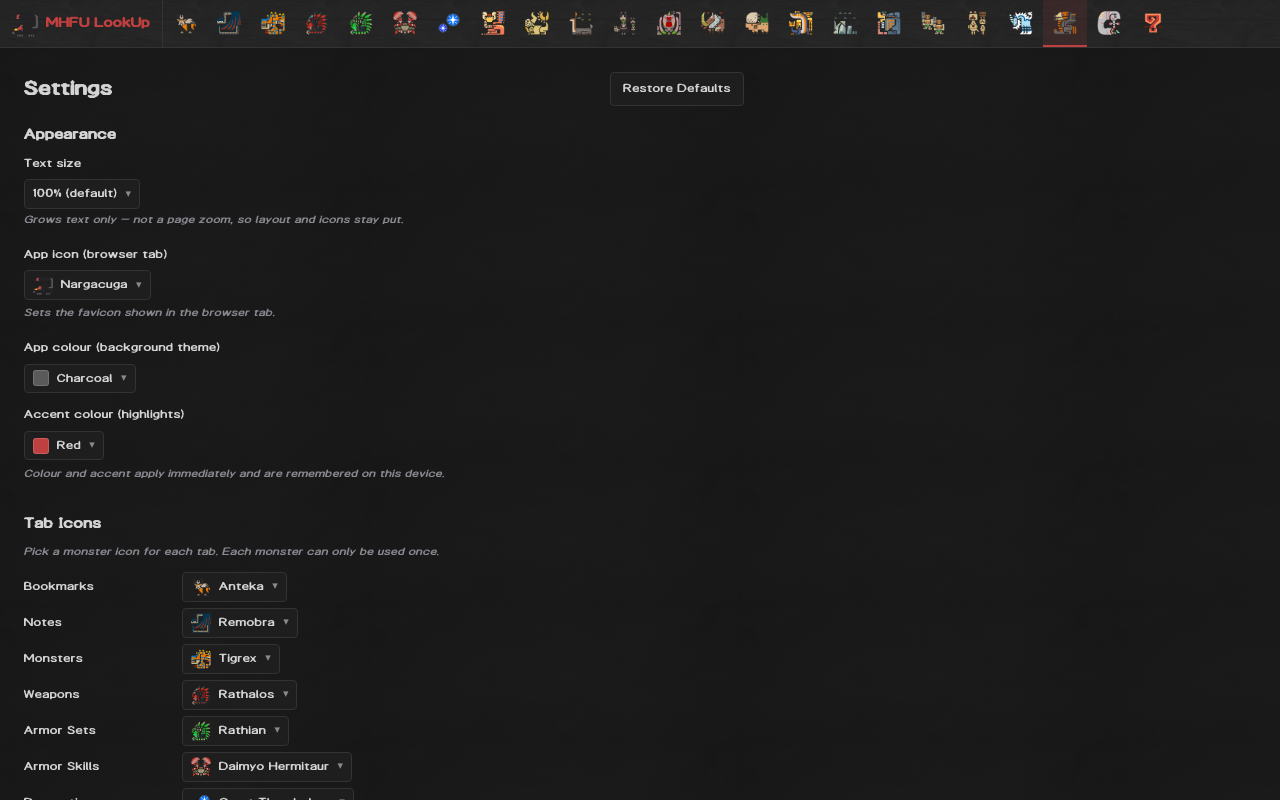
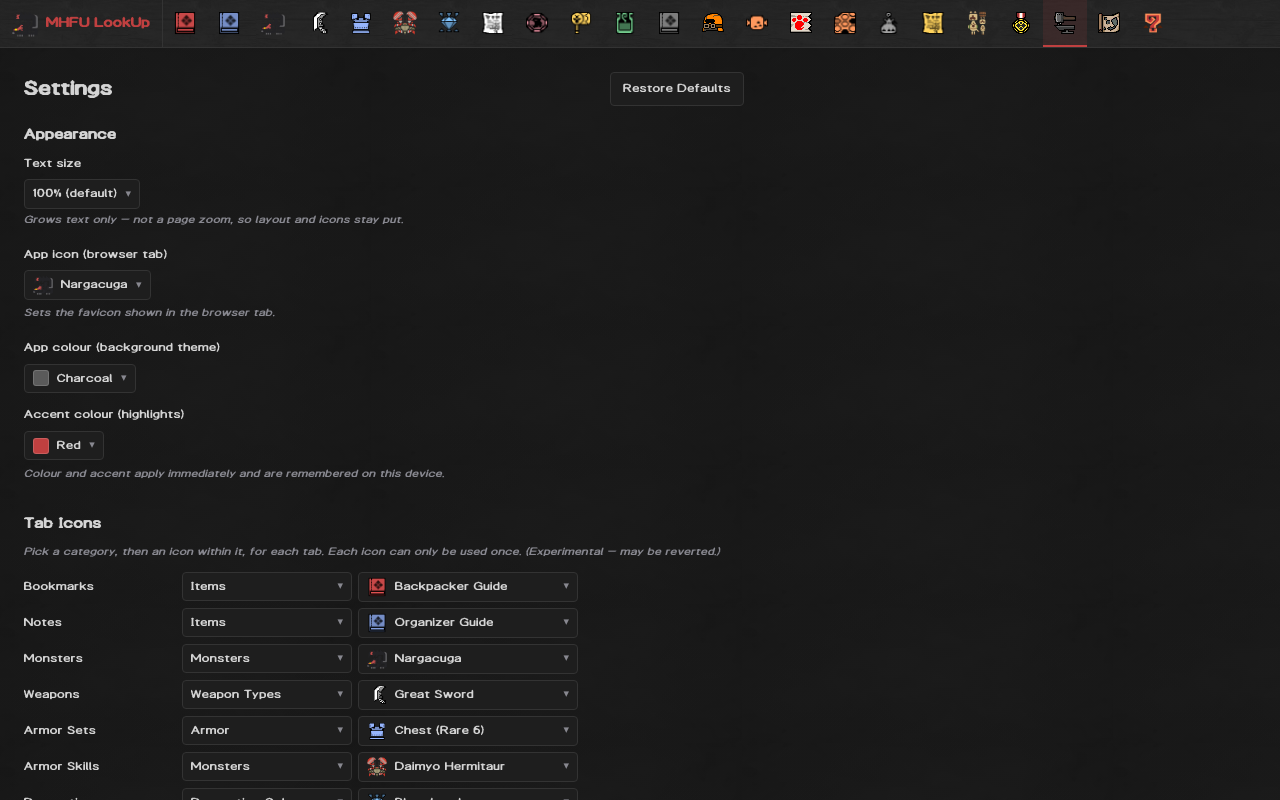
Before and after one commit to ArmoredRaven17/MHFU-LookUp-Test, a React (Vite) app in the folder web/: page /settings in a window 1280 px wide. Built offline with nearby package versions, Linux system fonts and the light colour scheme.

Commit message:
Due to removing tab names, adding all icons to settings to allow users to have better matching icons

```diff
--- a/web/src/components/Dropdown.tsx
+++ b/web/src/components/Dropdown.tsx
@@ -6,6 +6,7 @@ export interface DropdownOption {
   label: string
   swatch?: string   // solid colour chip
   icon?: string     // image src
+  group?: string    // optional section header — a header row is inserted whenever this changes
 }
 
 // Custom <select> replacement that renders each option's colour swatch or icon inline,
@@ -33,13 +34,13 @@ export default function Dropdown({ value, options, onChange, style }: {
   return (
     <div ref={ref} style={{ position: 'relative', display: 'inline-block', ...style }}>
       <button type="button" onClick={() => setOpen(o => !o)} style={{
-        display: 'flex', alignItems: 'center', gap: 8,
+        display: 'flex', alignItems: 'center', gap: 8, width: style?.width != null ? '100%' : undefined,
         background: 'var(--surface)', border: '1px solid var(--border)', borderRadius: 4,
         color: 'var(--text)', padding: '4px 8px', fontSize: 13 * scale, cursor: 'pointer', textAlign: 'left',
         whiteSpace: 'nowrap',
       }}>
         <Swatch option={current} />
-        <span>{current?.label ?? value}</span>
+        <span style={{ overflow: 'hidden', textOverflow: 'ellipsis', flex: style?.width != null ? 1 : undefined }}>{current?.label ?? value}</span>
         <span style={{ color: 'var(--muted)', fontSize: 11 * scale, flexShrink: 0 }}>{open ? '▴' : '▾'}</span>
       </button>
 
@@ -50,17 +51,25 @@ export default function Dropdown({ value, options, onChange, style }: {
           maxHeight: 280, overflowY: 'auto', background: 'var(--surface)', border: '1px solid var(--border)',
           borderRadius: 4, boxShadow: '0 4px 12px rgba(0,0,0,0.4)',
         }}>
-          {options.map(o => (
-            <div key={o.value} onClick={() => { onChange(o.value); setOpen(false) }} style={{
-              display: 'flex', alignItems: 'center', gap: 8, padding: '5px 8px', cursor: 'pointer', fontSize: 13 * scale,
-              whiteSpace: 'nowrap',
-              background: o.value === value ? 'var(--header-bg)' : 'transparent',
-              color: o.value === value ? 'var(--accent)' : 'var(--text)',
-            }}
-                 onMouseEnter={e => { if (o.value !== value) e.currentTarget.style.background = 'var(--row-alt)' }}
-                 onMouseLeave={e => { if (o.value !== value) e.currentTarget.style.background = 'transparent' }}>
-              <Swatch option={o} />
-              <span style={{ overflow: 'hidden', textOverflow: 'ellipsis' }}>{o.label}</span>
+          {options.map((o, i) => (
+            <div key={o.value}>
+              {o.group && o.group !== options[i - 1]?.group && (
+                <div style={{
+                  padding: i === 0 ? '5px 8px 3px' : '7px 8px 3px', marginTop: i === 0 ? 0 : 2,
+                  borderTop: i === 0 ? 'none' : '1px solid var(--border)',
+                  fontSize: 10 * scale, fontWeight: 700, color: 'var(--muted)',
+                  textTransform: 'uppercase', letterSpacing: '0.05em',
+                }}>{o.group}</div>
+              )}
+              <div onClick={() => { onChange(o.value); setOpen(false) }}
+                   className={o.value === value ? 'menu-row selected' : 'menu-row'} style={{
+                display: 'flex', alignItems: 'center', gap: 8, padding: '5px 8px', cursor: 'pointer', fontSize: 13 * scale,
+                whiteSpace: 'nowrap',
+                color: o.value === value ? 'var(--accent)' : 'var(--text)',
+              }}>
+                <Swatch option={o} />
+                <span style={{ overflow: 'hidden', textOverflow: 'ellipsis' }}>{o.label}</span>
+              </div>
             </div>
           ))}
         </div>
--- a/web/src/components/Layout.tsx
+++ b/web/src/components/Layout.tsx
@@ -4,6 +4,7 @@ import { BASE } from '../utils/assets'
 import { useTabIcons } from '../theme/tabIcons'
 import { useAppIcon } from '../theme/appearance'
 import { useTextScale } from '../theme/textScale'
+import { resolveIconSrc } from '../theme/iconCatalog'
 
 export interface NavItem {
   path: string
@@ -12,30 +13,32 @@ export interface NavItem {
 }
 
 // Content tabs (order + default icons). Exported so Settings → Tab Icons reuses the list.
+// Icons are `category:id` values resolved via theme/iconCatalog.ts's resolveIconSrc() — these
+// are the user's own hand-picked defaults (baked in from their live Settings selections).
 export const NAV: NavItem[] = [
-  { path: 'bookmarks',  label: 'Bookmarks',       icon: 'anteka' },
-  { path: 'notes',      label: 'Notes',            icon: 'remobra' },
-  { path: 'monsters',   label: 'Monsters',         icon: 'tigrex' },
-  { path: 'weapons',    label: 'Weapons',          icon: 'rathalos' },
-  { path: 'armorsets',  label: 'Armor Sets',       icon: 'rathian' },
-  { path: 'armorskills',label: 'Armor Skills',     icon: 'daimyo_hermitaur' },
-  { path: 'decorations',label: 'Decorations',      icon: 'great_thunderbug' },
-  { path: 'quests',     label: 'Quests',           icon: 'yian_kut_ku' },
-  { path: 'training',   label: 'Training School',  icon: 'diablos' },
-  { path: 'gathering',  label: 'Gathering',        icon: 'kelbi' },
-  { path: 'items',      label: 'Items',            icon: 'melynx' },
-  { path: 'combolist',  label: 'Combo List',       icon: 'congalala' },
-  { path: 'treasures',  label: 'Treasures',        icon: 'bulldrome' },
-  { path: 'kitchen',    label: 'Kitchen',          icon: 'mosswine' },
-  { path: 'trenya',     label: 'Trenya',           icon: 'plesioth' },
-  { path: 'pokke',      label: 'Pokke Farm',       icon: 'basarios' },
-  { path: 'granny',     label: 'Peddling Granny',  icon: 'gypceros' },
-  { path: 'veggie',     label: 'Veggie Elder',     icon: 'shakalaka' },
-  { path: 'comrades',   label: 'Felyne Comrades',  icon: 'felyne' },
-  { path: 'awards',     label: 'Awards',           icon: 'kirin' },
-  { path: 'settings',   label: 'Settings',         icon: 'hypnocatrice' },
-  { path: 'help',       label: 'Help',             icon: 'khezu' },
-  { path: 'about',      label: 'About',            icon: 'fatalis' },
+  { path: 'bookmarks',  label: 'Bookmarks',       icon: 'item:MH4G-Book_Icon_Red' },
+  { path: 'notes',      label: 'Notes',            icon: 'item:MH4G-Book_Icon_Blue' },
+  { path: 'monsters',   label: 'Monsters',         icon: 'monster:nargacuga' },
+  { path: 'weapons',    label: 'Weapons',          icon: 'weapon:Great_Sword' },
+  { path: 'armorsets',  label: 'Armor Sets',       icon: 'armor:chest_R6' },
+  { path: 'armorskills',label: 'Armor Skills',     icon: 'monster:daimyo_hermitaur' },
+  { path: 'decorations',label: 'Decorations',      icon: 'decocolor:blue' },
+  { path: 'quests',     label: 'Quests',           icon: 'item:MH4G-Ticket_Icon_White' },
+  { path: 'training',   label: 'Training School',  icon: 'item:MH4G-Coin_Icon_Pink' },
+  { path: 'gathering',  label: 'Gathering',        icon: 'item:MH4G-Bugnet_Icon_Yellow' },
+  { path: 'items',      label: 'Items',            icon: 'item:MH4G-Medicine_Icon_Green' },
+  { path: 'combolist',  label: 'Combo List',       icon: 'item:MH4G-Book_Icon_Grey' },
+  { path: 'treasures',  label: 'Treasures',        icon: 'award:award_042' },
+  { path: 'kitchen',    label: 'Kitchen',          icon: 'item:MH4G-Meat_Icon_Orange' },
+  { path: 'trenya',     label: 'Trenya',           icon: 'award:award_043' },
+  { path: 'pokke',      label: 'Pokke Farm',       icon: 'item:MH4G-Webbing_Icon_Orange' },
+  { path: 'granny',     label: 'Peddling Granny',  icon: 'item:MH4G-Sac_Icon_Grey' },
+  { path: 'veggie',     label: 'Veggie Elder',     icon: 'item:MH4G-Ticket_Icon_Yellow' },
+  { path: 'comrades',   label: 'Felyne Comrades',  icon: 'monster:felyne' },
+  { path: 'awards',     label: 'Awards',           icon: 'award:award_011' },
+  { path: 'settings',   label: 'Settings',         icon: 'award:award_023' },
+  { path: 'help',       label: 'Help',             icon: 'award:award_024' },
+  { path: 'about',      label: 'About',            icon: 'monster:fatalis' },
 ]
 
 // Icon-only nav tab — the full label is a native title-attribute tooltip on hover, since 23 tabs
@@ -52,7 +55,7 @@ function NavIcon({ item, iconId, active }: { item: NavItem; iconId: string; acti
         textDecoration: 'none',
       }}
     >
-      <img src={`${BASE}/assets/Monsters/${iconId}.png`} alt={item.label} width={24} height={24}
+      <img src={resolveIconSrc(iconId)} alt={item.label} width={24} height={24}
            style={{ objectFit: 'contain', flexShrink: 0 }}
            onError={e => { (e.target as HTMLImageElement).style.visibility = 'hidden' }} />
     </NavLink>
--- a/web/src/pages/SettingsPage.tsx
+++ b/web/src/pages/SettingsPage.tsx
@@ -1,6 +1,6 @@
-import { useEffect, useState } from 'react'
-import { loadMonsters } from '../data/loaders'
-import type { Monster } from '../types'
+import { useEffect, useMemo, useState } from 'react'
+import { loadMonsters, loadItems, loadAwards } from '../data/loaders'
+import type { Monster, Item, Award } from '../types'
 import { BASE } from '../utils/assets'
 import { NAV } from '../components/Layout'
 import Dropdown from '../components/Dropdown'
@@ -11,12 +11,15 @@ import {
 } from '../theme/appearance'
 import { getTabIcons, setTabIcon, resetTabIcons } from '../theme/tabIcons'
 import { SCALE_PRESETS, getTextScale, setTextScale, resetTextScale, useTextScale } from '../theme/textScale'
+import { buildIconCatalog, describeIconValue, resolveIconSrc, type IconEntry } from '../theme/iconCatalog'
 
 const TABS = NAV
 
 export default function SettingsPage() {
   const scale = useTextScale()
   const [monsters, setMonsters] = useState<Monster[]>([])
+  const [items, setItems] = useState<Item[]>([])
+  const [awards, setAwards] = useState<Award[]>([])
   const [surface, setSurfaceState] = useState(getSurface())
   const [accent, setAccentState] = useState(getAccent())
   const [icon, setIconState] = useState(getIcon())
@@ -24,6 +27,12 @@ export default function SettingsPage() {
   const [tabIcons, setTabIconsState] = useState<Record<string, string>>(getTabIcons())
 
   useEffect(() => { loadMonsters().then(m => setMonsters([...m].sort((a, b) => a.name.localeCompare(b.name)))) }, [])
+  useEffect(() => { loadItems().then(setItems) }, [])
+  useEffect(() => { loadAwards().then(setAwards) }, [])
+
+  // EXPERIMENTAL — full icon catalog (monsters + weapon types + elements + locations + notes +
+  // decoration colours + awards + items), grouped by type, for the Tab Icons picker below.
+  const iconCatalog = useMemo(() => buildIconCatalog(monsters, items, awards), [monsters, items, awards])
 
   const chooseSurface = (key: string) => { setSurface(key); setSurfaceState(key) }
   const chooseAccent = (hex: string) => { setAccent(hex); setAccentState(hex) }
@@ -80,21 +89,68 @@ export default function SettingsPage() {
 
         {/* ── Tab Icons ── */}
         <SectionTitle style={{ marginTop: 28 }}>Tab Icons</SectionTitle>
-        <Hint>Pick a monster icon for each tab. Each monster can only be used once.</Hint>
+        <Hint>
+          Pick a category, then an icon within it, for each tab. Each icon can only be used once.
+          (Experimental — may be reverted.)
+        </Hint>
         <div style={{ marginTop: 8 }}>
           {TABS.map(t => {
             const current = effectiveTabIcon(t.path)
             const usedByOthers = new Set(TABS.filter(o => o.path !== t.path).map(o => effectiveTabIcon(o.path)))
-            const options = monsters.filter(m => m.id === current || !usedByOthers.has(m.id))
             return (
               <div key={t.path} style={{ display: 'grid', gridTemplateColumns: '150px 1fr', alignItems: 'center', gap: 8, padding: '3px 0' }}>
                 <span style={{ fontSize: 13 * scale, color: 'var(--text)' }}>{t.label}</span>
-                <Dropdown value={current} onChange={id => chooseTabIcon(t.path, id)} options={monsterOptions(options)} />
+                <TabIconPicker current={current} catalog={iconCatalog} usedElsewhere={usedByOthers}
+                  onChange={id => chooseTabIcon(t.path, id)} />
               </div>
             )
           })}
         </div>
       </div>
+    </div>
+  )
+}
+
+// EXPERIMENTAL — category-first icon picker: a category Dropdown narrows which group the second,
+// icon Dropdown offers, instead of one flat list spanning every category (too much scrolling with
+// ~450 options combined). Switching category auto-picks that category's first available icon.
+function TabIconPicker({ current, catalog, usedElsewhere, onChange }: {
+  current: string
+  catalog: IconEntry[]
+  usedElsewhere: Set<string>
+  onChange: (value: string) => void
+}) {
+  const scale = useTextScale()
+  const groups = useMemo(() => [...new Set(catalog.map(e => e.group))], [catalog])
+  const currentEntry = catalog.find(e => e.value === current)
+  // A saved default can reference a value the catalog no longer lists (e.g. an armor rarity tier
+  // trimmed down to just one representative icon) — describeIconValue() keeps it displaying with
+  // the right category/label instead of showing the raw `category:id` string.
+  const orphan = !currentEntry ? describeIconValue(current) : null
+  const currentGroup = currentEntry?.group ?? orphan?.group ?? groups[0]
+  const [category, setCategory] = useState(currentGroup)
+
+  useEffect(() => { setCategory(currentGroup) }, [currentGroup])
+
+  const iconsInCategory = catalog.filter(e => e.group === category && (e.value === current || !usedElsewhere.has(e.value)))
+    .map(e => ({ value: e.value, label: e.label, icon: e.src }))
+  if (orphan && orphan.group === category) {
+    iconsInCategory.unshift({ value: current, label: orphan.label, icon: resolveIconSrc(current) })
+  }
+
+  const chooseCategory = (newCategory: string) => {
+    if (newCategory === category) return
+    setCategory(newCategory)
+    const first = catalog.find(e => e.group === newCategory && !usedElsewhere.has(e.value))
+    if (first) onChange(first.value)
+  }
+
+  return (
+    <div style={{ display: 'flex', gap: 6 }}>
+      <Dropdown value={category} onChange={chooseCategory} style={{ width: 170 * scale, flexShrink: 0 }}
+        options={groups.map(g => ({ value: g, label: g }))} />
+      <Dropdown value={current} onChange={onChange} style={{ width: 220 * scale, flexShrink: 0 }}
+        options={iconsInCategory} />
     </div>
   )
 }
--- /dev/null
+++ b/web/src/theme/iconCatalog.ts
@@ -0,0 +1,112 @@
+// EXPERIMENTAL — Tab Icon picker expanded from "any monster" to "any game-content icon",
+// grouped by type. Self-contained so it's easy to roll back: revert the 3 call sites
+// (SettingsPage.tsx, Layout.tsx) and delete this file.
+import { BASE } from '../utils/assets'
+import type { Monster, Item, Award } from '../types'
+
+export interface IconEntry { value: string; label: string; src: string; group: string }
+
+const WEAPON_TYPES: [string, string][] = [ // [label, filename stem]
+  ['Great Sword', 'Great_Sword'], ['Long Sword', 'Long_Sword'], ['Sword & Shield', 'Sword_and_Shield'],
+  ['Dual Blades', 'Dual_Blades'], ['Hammer', 'Hammer'], ['Hunting Horn', 'Hunting_Horn'],
+  ['Lance', 'Lance'], ['Gunlance', 'Gunlance'], ['Light Bowgun', 'Light_Bowgun'],
+  ['Heavy Bowgun', 'Heavy_Bowgun'], ['Bow', 'Bow'],
+]
+const ELEMENTS = ['Dragon', 'Fire', 'Ice', 'Paralysis', 'Poison', 'Sleep', 'Thunder', 'Water']
+const LOCATIONS: [string, string][] = [ // [filename stem, label]
+  ['arena', 'Arena'], ['battleground', 'Battleground'], ['castle_schrade', 'Castle Schrade'],
+  ['desert', 'Desert'], ['forest_and_hills', 'Forest and Hills'], ['fortress', 'Fortress'],
+  ['great_forest', 'Great Forest'], ['jungle', 'Jungle'], ['old_desert', 'Old Desert'],
+  ['old_jungle', 'Old Jungle'], ['old_swamp', 'Old Swamp'], ['old_volcano', 'Old Volcano'],
+  ['snowy_mountains', 'Snowy Mountains'], ['swamp', 'Swamp'], ['tower', 'Tower'],
+  ['town', 'Town'], ['volcano', 'Volcano'],
+]
+// One representative (base/Rare-1) icon per slot — Armor has no untinted file like WeaponTypes
+// does, so R1 stands in as the canonical look rather than listing all 8 rarity-tinted variants.
+const ARMOR_SLOTS = ['Head', 'Chest', 'Arms', 'Waist', 'Legs']
+const NOTE_COLORS = ['aqua', 'blue', 'green', 'purple', 'red', 'white', 'yellow']
+const DECO_COLORS = ['blue', 'cyan', 'gray', 'green', 'orange', 'pink', 'red', 'slate', 'white', 'yellow']
+
+const cap = (s: string) => s[0].toUpperCase() + s.slice(1)
+
+/** category:id — resolves to the full asset URL. Bare/no-colon values are legacy monster ids. */
+export function resolveIconSrc(value: string): string {
+  const i = value.indexOf(':')
+  if (i < 0) return `${BASE}/assets/Monsters/${value}.png`
+  const cat = value.slice(0, i), id = value.slice(i + 1)
+  switch (cat) {
+    case 'monster': return `${BASE}/assets/Monsters/${id}.png`
+    case 'weapon': return `${BASE}/assets/WeaponTypes/${id}.png`
+    case 'element': return `${BASE}/assets/Elements/${id}.png`
+    case 'location': return `${BASE}/assets/Locations/${id}.png`
+    case 'note': return `${BASE}/assets/Notes/Note.${id}.png`
+    case 'decocolor': return `${BASE}/assets/Decorations/${id}.png`
+    case 'armor': return `${BASE}/assets/Armor/${id}.png`
+    case 'award': return `${BASE}/assets/Awards/${id}.png`
+    case 'item': return `${BASE}/assets/Items/${id}.png`
+    default: return `${BASE}/assets/Monsters/${id}.png`
+  }
+}
+
+const GROUP_BY_CATEGORY: Record<string, string> = {
+  monster: 'Monsters', weapon: 'Weapon Types', element: 'Elements', location: 'Locations',
+  armor: 'Armor', note: 'Hunting Horn Notes', decocolor: 'Decoration Colors', award: 'Awards', item: 'Items',
+}
+
+/** Best-effort label/group for a value that isn't in the built catalog — e.g. a saved default
+ * referencing an armor rarity tier that's since been trimmed out of the picker's own option list.
+ * Keeps an "orphaned" selection displaying correctly (right category, readable label) instead of
+ * showing the raw `category:id` string. */
+export function describeIconValue(value: string): { label: string; group: string } {
+  const i = value.indexOf(':')
+  if (i < 0) return { label: value, group: 'Monsters' }
+  const cat = value.slice(0, i), id = value.slice(i + 1)
+  const group = GROUP_BY_CATEGORY[cat] ?? 'Monsters'
+  if (cat === 'armor') {
+    const m = id.match(/^(\w+)_R(\d+)$/)
+    if (m) return { label: `${cap(m[1])} (Rare ${m[2]})`, group }
+  }
+  if (cat === 'note') return { label: `${cap(id)} Note`, group }
+  if (cat === 'decocolor') return { label: `${cap(id)} Jewel`, group }
+  return { label: id, group }
+}
+
+export function buildIconCatalog(monsters: Monster[], items: Item[], awards: Award[]): IconEntry[] {
+  const out: IconEntry[] = []
+
+  for (const m of monsters) {
+    out.push({ value: `monster:${m.id}`, label: m.name, src: resolveIconSrc(`monster:${m.id}`), group: 'Monsters' })
+  }
+  for (const [label, stem] of WEAPON_TYPES) {
+    out.push({ value: `weapon:${stem}`, label, src: resolveIconSrc(`weapon:${stem}`), group: 'Weapon Types' })
+  }
+  for (const e of ELEMENTS) {
+    out.push({ value: `element:${e}`, label: e, src: resolveIconSrc(`element:${e}`), group: 'Elements' })
+  }
+  for (const [stem, label] of LOCATIONS) {
+    out.push({ value: `location:${stem}`, label, src: resolveIconSrc(`location:${stem}`), group: 'Locations' })
+  }
+  for (const slot of ARMOR_SLOTS) {
+    const stem = `${slot.toLowerCase()}_R1`
+    out.push({ value: `armor:${stem}`, label: slot, src: resolveIconSrc(`armor:${stem}`), group: 'Armor' })
+  }
+  for (const c of NOTE_COLORS) {
+    out.push({ value: `note:${c}`, label: `${cap(c)} Note`, src: resolveIconSrc(`note:${c}`), group: 'Hunting Horn Notes' })
+  }
+  for (const c of DECO_COLORS) {
+    out.push({ value: `decocolor:${c}`, label: `${cap(c)} Jewel`, src: resolveIconSrc(`decocolor:${c}`), group: 'Decoration Colors' })
+  }
+  for (const a of awards) {
+    out.push({ value: `award:${a.icon}`, label: a.name, src: resolveIconSrc(`award:${a.icon}`), group: 'Awards' })
+  }
+  // Many items share the same icon sprite (e.g. every basic Potion variant) — dedupe by icon so
+  // the list isn't full of visually-identical entries; keep the first item's name as the label.
+  const seenItemIcons = new Set<string>()
+  for (const it of items) {
+    if (!it.icon || seenItemIcons.has(it.icon)) continue
+    seenItemIcons.add(it.icon)
+    out.push({ value: `item:${it.icon}`, label: it.name, src: resolveIconSrc(`item:${it.icon}`), group: 'Items' })
+  }
+
+  return out
+}
```
